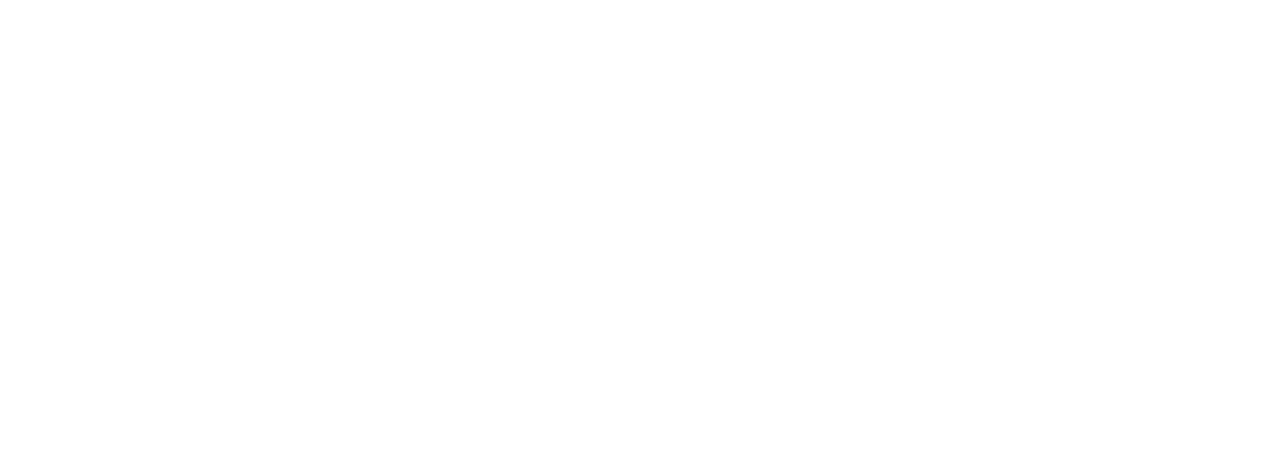
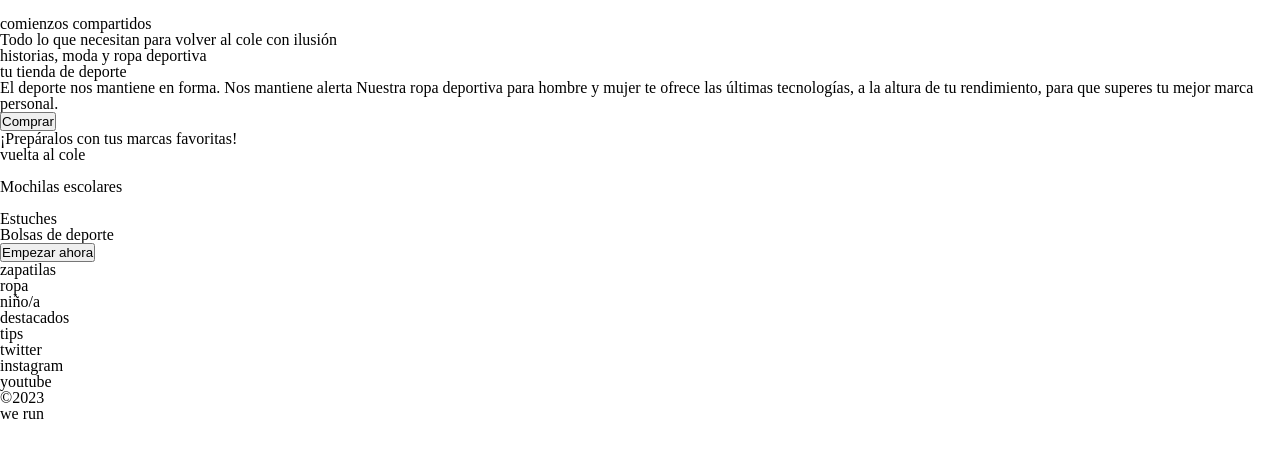
Before and after one commit to Adalab/modulo-1-evaluacion-final-crisrodriguezgar, a website: page src/html/index.html in a window 1280 px wide. Drawn offline with nearby package versions, Linux system fonts and the light colour scheme; files that its build step writes are made by us from their sources.

Commit message:
added structure

```diff
--- a/src/html/index.html
+++ b/src/html/index.html
@@ -1,6 +1,5 @@
 <!DOCTYPE html>
 <html lang="es">
-
   <head>
     <meta charset="UTF-8" />
     <meta name="viewport" content="width=device-width, initial-scale=1" />
@@ -11,15 +10,60 @@
 
   <body>
     <header>
-    <include src="./partials/header.html"></include>
+      <img src="" alt="" />
     </header>
     <main>
-    <include src="./partials/hero.html"></include>
-    <include src="./partials/section-one.html"></include>
-    <include src="./partials/section-two.html"></include>
-    <include src="./partials/footer.html"></include>
+      <section>
+        <h1>comienzos compartidos</h1>
+        <p>Todo lo que necesitan para volver al cole con ilusión</p>
+        <div><a href=""></a></div>
+      </section>
+      <section>
+        <p>historias, moda y ropa deportiva</p>
+        <h2>tu tienda de deporte</h2>
+        <p>
+          El deporte nos mantiene en forma. Nos mantiene alerta Nuestra ropa
+          deportiva para hombre y mujer te ofrece las últimas tecnologías, a la
+          altura de tu rendimiento, para que superes tu mejor marca personal.
+        </p>
+        <button>Comprar</button>
+      </section>
+      <section>
+        <p>¡Prepáralos con tus marcas favoritas!</p>
+        <h2>vuelta al cole</h2>
+        <ul>
+          <li>
+            <img src="" alt="" />
+            <p>Mochilas escolares</p>
+          </li>
+          <li>
+            <img src="" alt="" />
+            <p>Estuches</p>
+          </li>
+          <li><img src="" alt="" />Bolsas de deporte</li>
+        </ul>
+        <button>Empezar ahora</button>
+      </section>
     </main>
-
+    <footer>
+      <nav>
+        <ul>
+          <li>zapatilas</li>
+          <li>ropa</li>
+          <li>niño/a</li>
+          <li>destacados</li>
+          <li>tips</li>
+        </ul>
+        <ul>
+          <li>twitter</li>
+          <li>instagram</li>
+          <li>youtube</li>
+        </ul>
+      </nav>
+      <ul>
+        <li>&copy;2023</li>
+        <li>we run</li>
+      </ul>
+    </footer>
   </body>
-
 </html>
```
Also changed, not shown: src/images/lpbts-mod05-img01-desk.png (renamed from src/images/lpbts-mod05-img01-desk.webp), src/images/lpbts-mod05-img03-mob.png (renamed from src/images/lpbts-mod05-img03-mob.webp), src/images/lpbts-mod05-img04-mob.png (renamed from src/images/lpbts-mod05-img04-mob.webp). Lines whose indentation alone changed are shown as unchanged.
